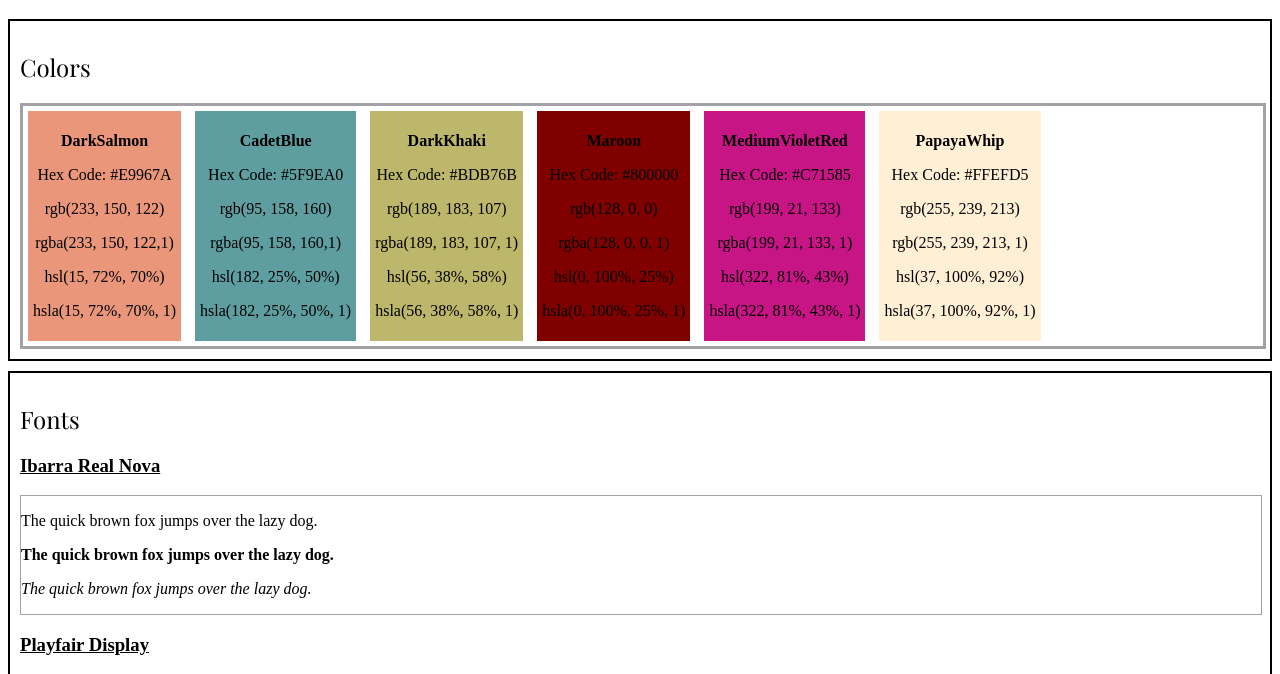
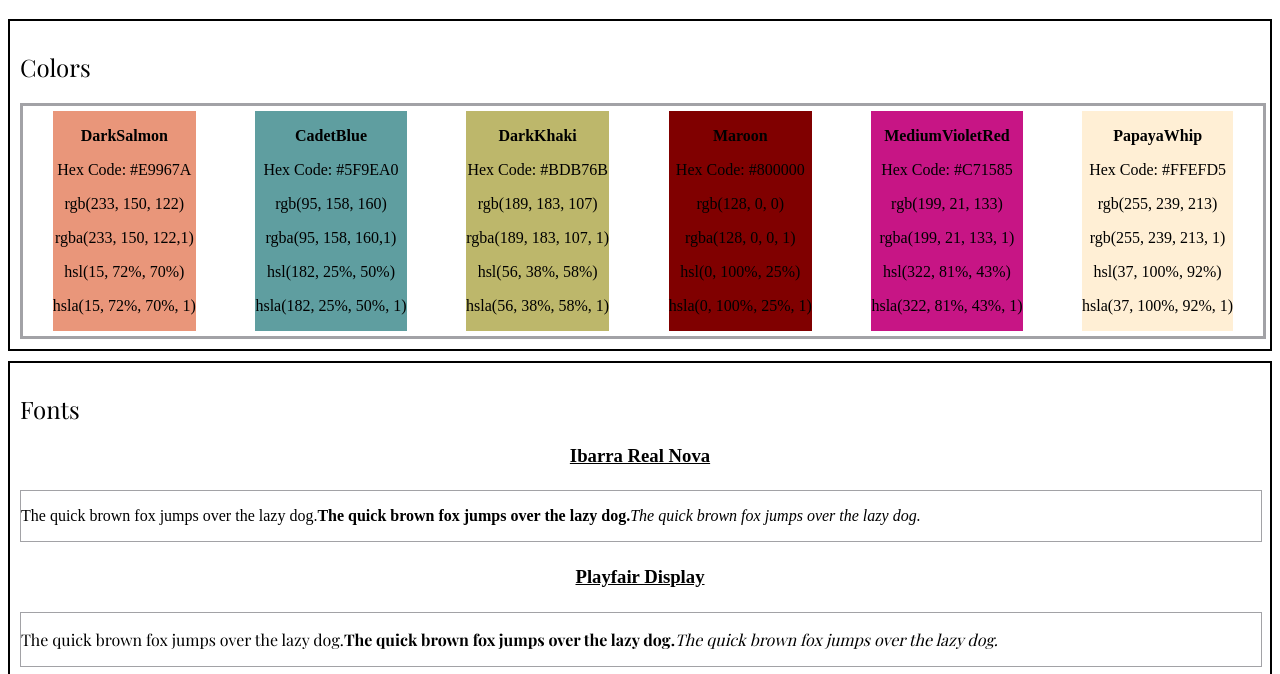
Before and after one commit to Luisca92/CA-Project2-StyleGuide, a plain HTML site: page index.html in a window 1280 px wide. Shown: the part 67-741 px from the top of the page. Drawn offline with nearby package versions, Linux system fonts and the light colour scheme; a web font is replaced by a local one.

Commit message:
Update styles.css

```diff
--- a/styles.css
+++ b/styles.css
@@ -36,6 +36,7 @@ h2 {
 
 h3 {
     text-decoration: underline;
+    text-align: center;
 }
 
 .main-container {
@@ -49,18 +50,21 @@ h3 {
     width: 100%;
     border: solid 1px #a2a2a6;
     margin: 5px auto;
+    display: inline-flex;
 }
 
 .color-container {
     width: 100%;
     border: solid 3px #a2a2a6;
+    display: inline-flex;
+    justify-content: space-around;
 }
 
 .color-panel {
     display: inline-block;
     text-align: center;
     min-height: 100px;
-    padding: 5px;
+    justify-content: space-around;
 }
 
 .color-label {
```
